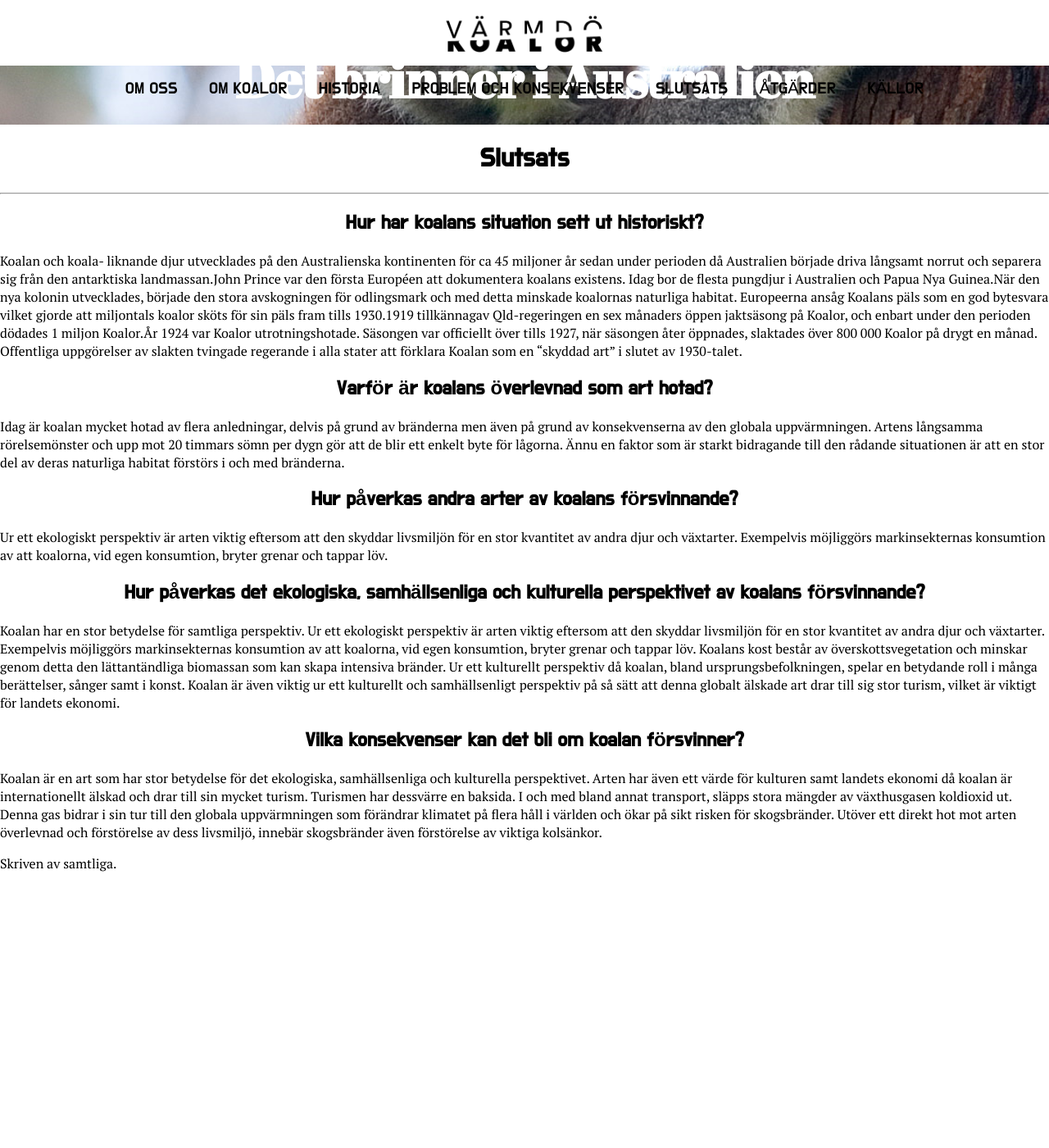
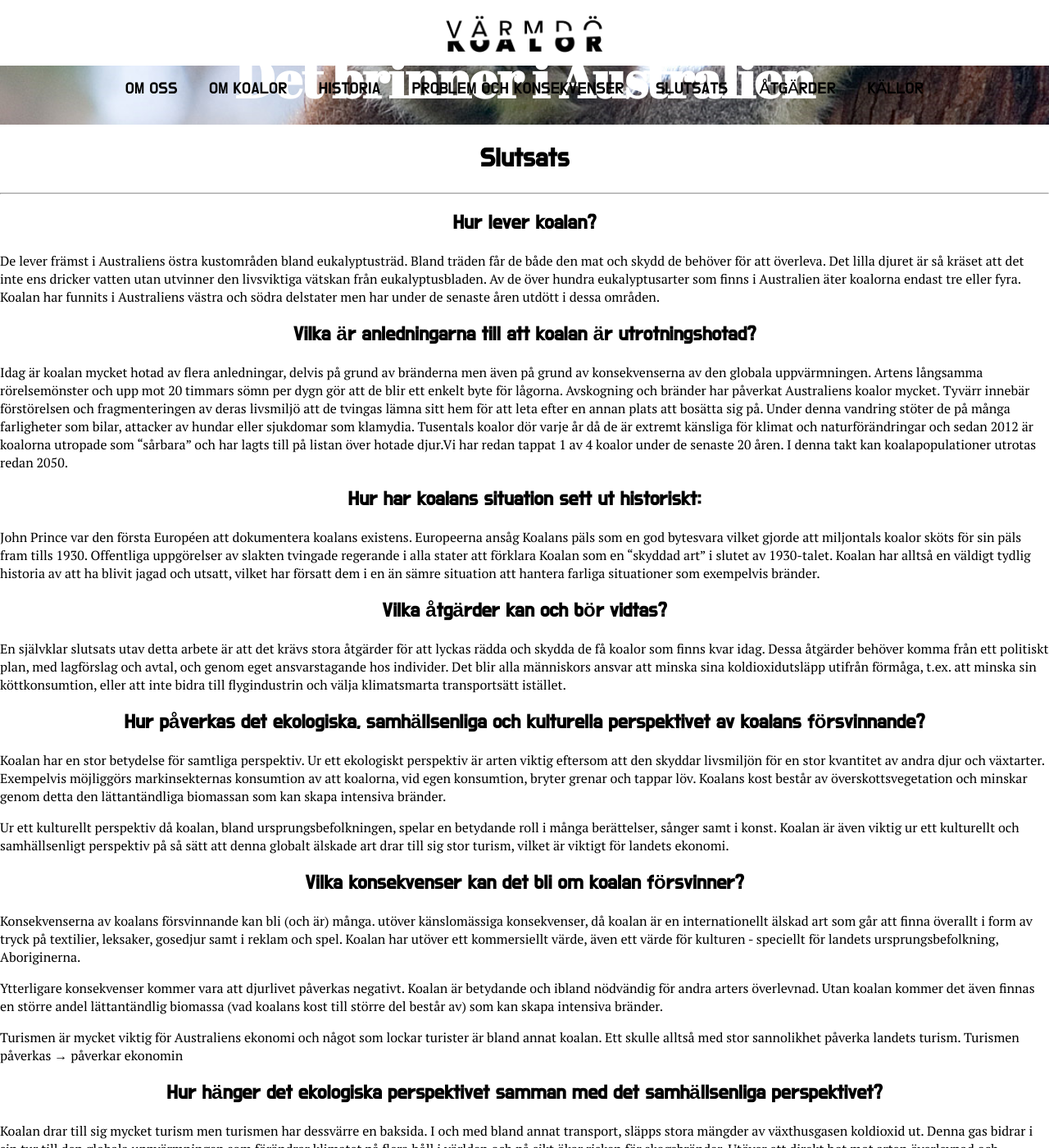
Before and after one commit to limbero/stackars-koalorna, a Jekyll site: the page built from _slutsats/problem.md, in a window 1280 px wide and 1400 px high, scrolled down 378 px. Shown: the whole window at 82% size. Built offline with Jekyll 4.4.1, drawn with Linux system fonts in a browser that asks for light colours; comment, search, counter and statistics services are not loaded; before the commit the page ends 1458 px from its top, so only the background shows below that; some of the changed text lies outside the part shown.

Commit message:
Update problem.md

```diff
--- a/_slutsats/problem.md
+++ b/_slutsats/problem.md
@@ -3,27 +3,43 @@ layout: default
 ---
 # Slutsats
 ---
-## Hur har koalans situation sett ut historiskt?
-Koalan och koala- liknande djur utvecklades på den Australienska kontinenten för ca 45 miljoner år sedan under perioden då Australien började driva långsamt norrut och separera sig från den antarktiska landmassan.John Prince var den första Européen att dokumentera koalans existens. Idag bor de flesta pungdjur i Australien och Papua Nya Guinea.När den nya kolonin utvecklades, började den stora avskogningen för odlingsmark och med detta minskade koalornas naturliga habitat. Europeerna ansåg Koalans päls som en god bytesvara vilket gjorde att miljontals koalor sköts för sin päls fram tills 1930.1919 tillkännagav  Qld-regeringen en sex månaders öppen jaktsäsong på Koalor, och enbart under den perioden dödades 1 miljon Koalor.År 1924 var Koalor utrotningshotade. Säsongen var officiellt över tills 1927, när säsongen åter öppnades, slaktades över 800 000 Koalor på drygt en månad. Offentliga uppgörelser av slakten tvingade regerande i alla stater att förklara Koalan som en "skyddad art" i slutet av 1930-talet.
+## Hur lever koalan?
 
-## Varför är koalans överlevnad som art hotad?
+De lever främst i Australiens östra kustområden bland eukalyptusträd. Bland träden får de både den mat och skydd de behöver för att överleva. Det lilla djuret är så kräset att det inte ens dricker vatten utan utvinner den livsviktiga vätskan från eukalyptusbladen. Av de över hundra eukalyptusarter som finns i Australien äter koalorna endast tre eller fyra. Koalan har funnits i Australiens västra och södra delstater men har under de senaste åren utdött i dessa områden.
 
-Idag är koalan mycket hotad av flera anledningar, delvis på grund av bränderna men även på grund av konsekvenserna av den globala uppvärmningen. Artens långsamma rörelsemönster och upp mot 20 timmars sömn per dygn gör att de blir ett enkelt byte för lågorna. Ännu en faktor som är starkt bidragande till den rådande situationen är att en stor del av deras naturliga habitat förstörs i och med bränderna.
 
-## Hur påverkas andra arter av koalans försvinnande?
+## Vilka är anledningarna till att koalan är utrotningshotad?
 
-Ur ett ekologiskt perspektiv är arten viktig eftersom att den skyddar livsmiljön för en stor kvantitet av andra djur och växtarter. Exempelvis möjliggörs markinsekternas konsumtion av att koalorna, vid egen konsumtion, bryter grenar och tappar löv.
+Idag är koalan mycket hotad av flera anledningar, delvis på grund av bränderna men även på grund av konsekvenserna av den globala uppvärmningen. Artens långsamma rörelsemönster och upp mot 20 timmars sömn per dygn gör att de blir ett enkelt byte för lågorna.
+Avskogning och bränder har påverkat Australiens koalor mycket. Tyvärr innebär förstörelsen och fragmenteringen av deras livsmiljö att de tvingas lämna sitt hem för att leta efter en annan plats att bosätta sig på. Under denna vandring stöter de på många farligheter som bilar, attacker av hundar eller sjukdomar som klamydia. Tusentals koalor dör varje år då de är extremt känsliga för klimat och naturförändringar och sedan 2012 är koalorna utropade som "sårbara" och har lagts till på listan över hotade djur.Vi har redan tappat 1 av 4 koalor under de senaste 20 åren. I denna takt kan koalapopulationer utrotas redan 2050.
+
+
+## Hur har koalans situation sett ut historiskt:
+
+John Prince var den första Européen att dokumentera koalans existens. Europeerna ansåg Koalans päls som en god bytesvara vilket gjorde att miljontals koalor sköts för sin päls fram tills 1930. Offentliga uppgörelser av slakten tvingade regerande i alla stater att förklara Koalan som en "skyddad art" i slutet av 1930-talet. Koalan har alltså en väldigt tydlig historia av att ha blivit jagad och utsatt, vilket har försatt dem i en än sämre situation att hantera farliga situationer som exempelvis bränder.
+
+## Vilka åtgärder kan och bör vidtas?
+
+En självklar slutsats utav detta arbete är att det krävs stora åtgärder för att lyckas rädda och skydda de få koalor som finns kvar idag. Dessa åtgärder behöver komma från ett politiskt plan, med lagförslag och avtal, och genom eget ansvarstagande hos individer. Det blir alla människors ansvar att minska sina koldioxidutsläpp utifrån förmåga, t.ex. att minska sin köttkonsumtion, eller att inte bidra till flygindustrin och välja klimatsmarta transportsätt istället.
 
 ## Hur påverkas det ekologiska, samhällsenliga och kulturella perspektivet av koalans försvinnande?
 
 Koalan har en stor betydelse för samtliga perspektiv. Ur ett ekologiskt perspektiv är arten viktig eftersom att den skyddar livsmiljön för en stor kvantitet av andra djur och växtarter. Exempelvis möjliggörs markinsekternas konsumtion av att koalorna, vid egen konsumtion, bryter grenar och tappar löv. Koalans kost består av överskottsvegetation och minskar genom detta den lättantändliga biomassan som kan skapa intensiva bränder.
+
 Ur ett kulturellt perspektiv då koalan, bland ursprungsbefolkningen, spelar en betydande roll i många berättelser, sånger samt i konst. Koalan är även viktig ur ett kulturellt och samhällsenligt perspektiv på så sätt att denna globalt älskade art drar till sig stor turism, vilket är viktigt för landets ekonomi.
 
+## Vilka konsekvenser kan det bli om koalan försvinner?
+Konsekvenserna av koalans försvinnande kan bli (och är) många. utöver känslomässiga konsekvenser, då koalan är en internationellt älskad art som går att finna överallt i form av tryck på textilier, leksaker, gosedjur samt i reklam och spel. Koalan har utöver ett kommersiellt värde, även ett värde för kulturen - speciellt för landets ursprungsbefolkning, Aboriginerna.
 
-## Vilka konsekvenser kan det bli om koalan försvinner?
+Ytterligare konsekvenser kommer vara att djurlivet påverkas negativt. Koalan är betydande och ibland nödvändig för andra arters överlevnad. Utan koalan kommer det även finnas en större andel lättantändlig biomassa (vad koalans kost till större del består av) som kan skapa intensiva bränder.
 
-Koalan är en art som har stor betydelse för det ekologiska, samhällsenliga och kulturella perspektivet. Arten har även ett värde för kulturen samt landets ekonomi då koalan är internationellt älskad och drar till sin mycket turism.
-Turismen har dessvärre en baksida. I och med bland annat transport, släpps stora mängder av växthusgasen koldioxid ut. Denna gas bidrar i sin tur till den globala uppvärmningen som förändrar klimatet på flera håll i världen och ökar på sikt risken för skogsbränder. Utöver ett direkt hot mot arten överlevnad och förstörelse av dess livsmiljö, innebär skogsbränder även förstörelse av viktiga kolsänkor.
+Turismen är mycket viktig för Australiens ekonomi och något som lockar turister är bland annat koalan. Ett skulle alltså med stor sannolikhet påverka landets turism. Turismen påverkas → påverkar ekonomin
+
+## Hur hänger det ekologiska perspektivet samman med det samhällsenliga perspektivet?
+Koalan drar till sig mycket turism men turismen har dessvärre en baksida. I och med bland annat transport, släpps stora mängder av växthusgasen koldioxid ut. Denna gas bidrar i sin tur till den globala uppvärmningen som förändrar klimatet på flera håll i världen och på sikt ökar risken för skogsbränder. Utöver ett direkt hot mot arten överlevnad och förstörelse av dess livsmiljö, innebär skogsbränder även förstörelse av viktiga kolsänkor. En minskad turism skulle eventuellt vara hotande för landets ekonomi men en ökad turism är synonymt med ökade koldioxidutsläpp, vilket kommer få konsekvenser för djur- och växtlivet, vilket i sin tur kan resultera i en minskad turism. Slutsatsen av detta är alltså att samtliga perspektiven påverkar varandra.
+
+
+
 
 
 Skriven av samtliga.
```
